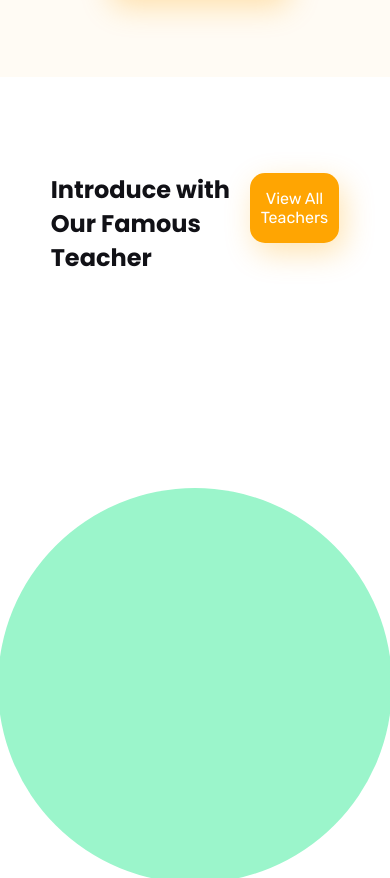
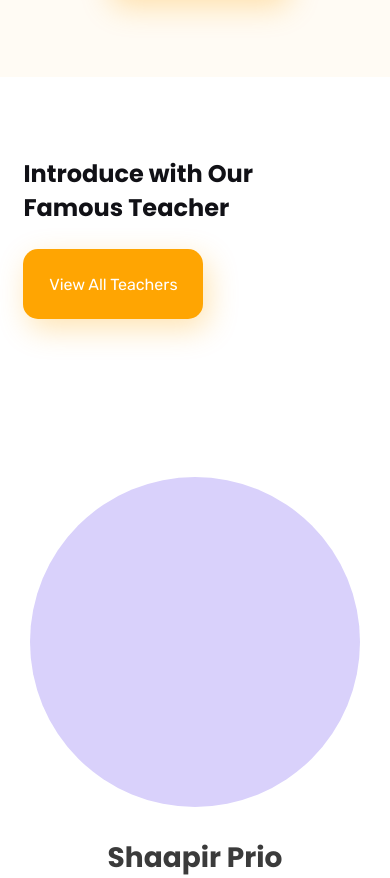
Before and after one commit to joe-chnp/HTML-CSS-Mini-Project-for-FE, a plain HTML site: page index.html in a window 390 px wide. Shown: the part 4315-5193 px from the top of the page. Drawn offline with Linux system fonts and the light colour scheme; a web font is replaced by a local one.

Commit message:
update(section 4): add mobile layout

```diff
--- a/section4.css
+++ b/section4.css
@@ -56,3 +56,29 @@
         }
     }
 }
+
+@media only screen and (max-width: 600px) {
+    .section-4{
+        padding: 80px 6% 19.75px 6%;
+        .header-container {
+            flex-direction: column;
+            gap: 24px;
+            h1 {
+                width: 250px;
+            }
+        }
+        .teachers-container {
+            flex-direction: column;
+            margin-top: 158.15px;
+            gap: 177px;
+            .teacher {
+                .circle {
+                    width: 329.82px;
+                    height: 329.82px;
+                }
+            }
+
+        }
+    }
+
+}
```
